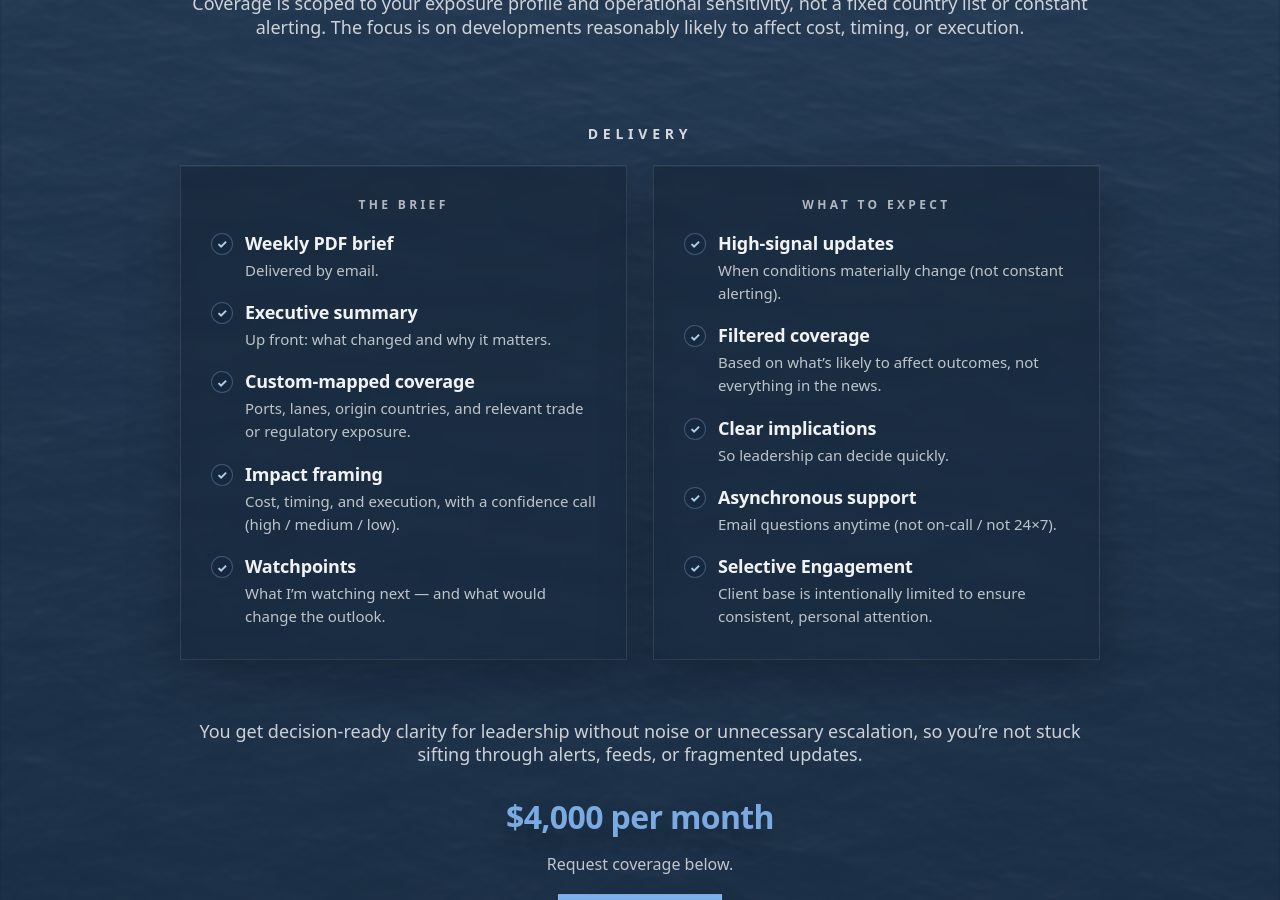
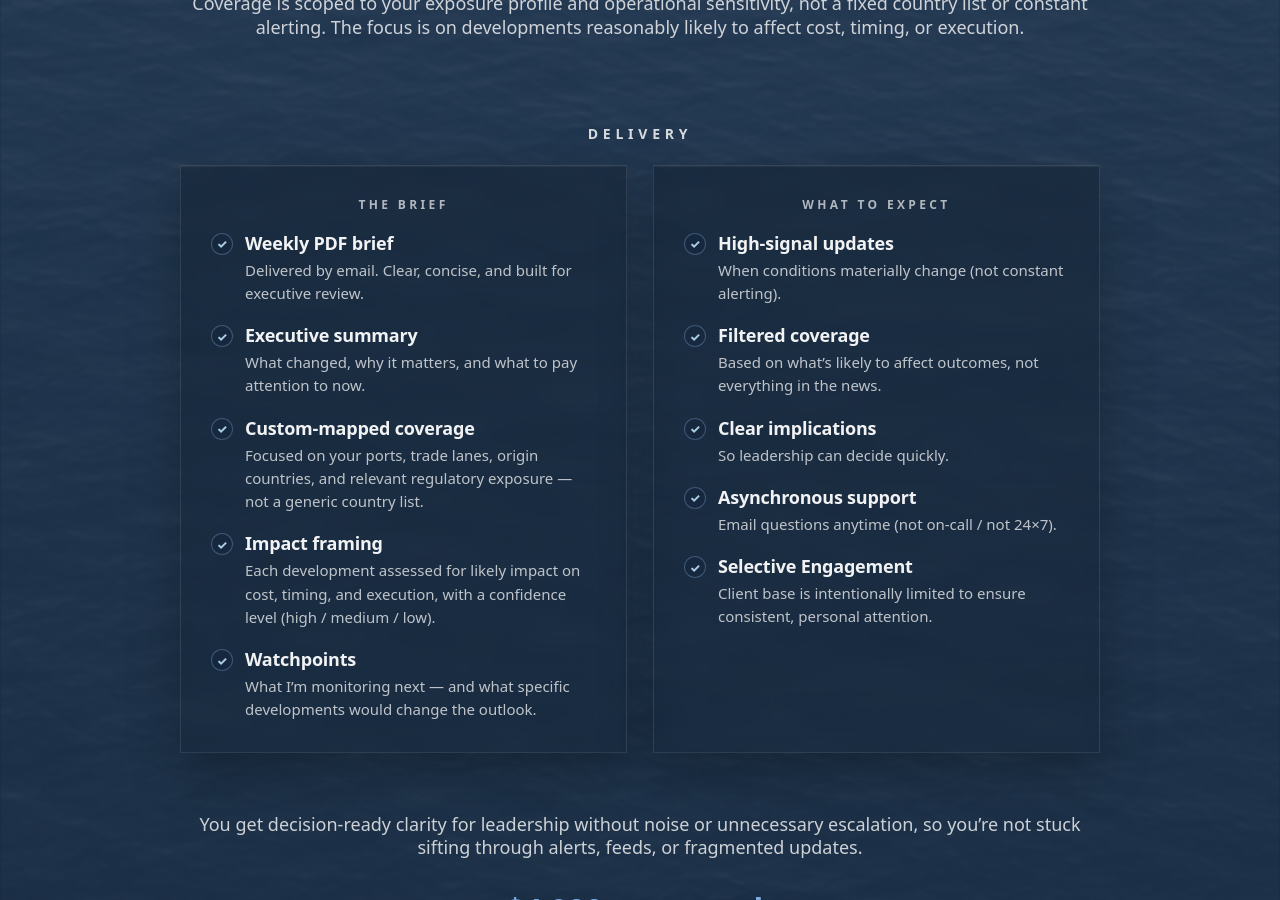
Before and after one commit to importrisk/import-risk-intelligence-site, a Jekyll site: the page built from method.html, in a window 1280 px wide and 900 px high, scrolled down 966 px. Built offline with Jekyll 4.4.1, drawn with Linux system fonts in a browser that asks for light colours.

Commit message:
Update method.html

```diff
--- a/method.html
+++ b/method.html
@@ -178,26 +178,27 @@ css: /method.css?v=100
   <ul class="mp-card-list">
     <li>
       <strong>Weekly PDF brief</strong>
-                  <span>Delivered by email.</span>
+      <span>Delivered by email. Clear, concise, and built for executive review.</span>
     </li>
     <li>
       <strong>Executive summary</strong>
-                  <span>Up front: what changed and why it matters.</span>
+      <span>What changed, why it matters, and what to pay attention to now.</span>
     </li>
     <li>
       <strong>Custom-mapped coverage</strong>
-                  <span>Ports, lanes, origin countries, and relevant trade or regulatory exposure.</span>
+      <span>Focused on your ports, trade lanes, origin countries, and relevant regulatory exposure — not a generic country list.</span>
     </li>
     <li>
       <strong>Impact framing</strong>
-                  <span>Cost, timing, and execution, with a confidence call (high / medium / low).</span>
+      <span>Each development assessed for likely impact on cost, timing, and execution, with a confidence level (high / medium / low).</span>
     </li>
     <li>
       <strong>Watchpoints</strong>
-                  <span>What I’m watching next — and what would change the outlook.</span>
+      <span>What I’m monitoring next — and what specific developments would change the outlook.</span>
     </li>
   </ul>
 </article>
+
 
             <!-- WHAT TO EXPECT -->
             <article class="mp-card" aria-label="What to Expect">
```
Lines whose indentation alone changed are shown as unchanged.
